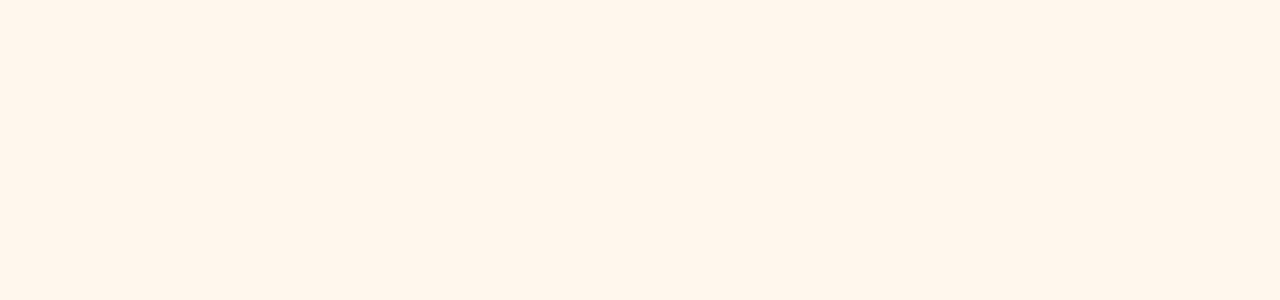
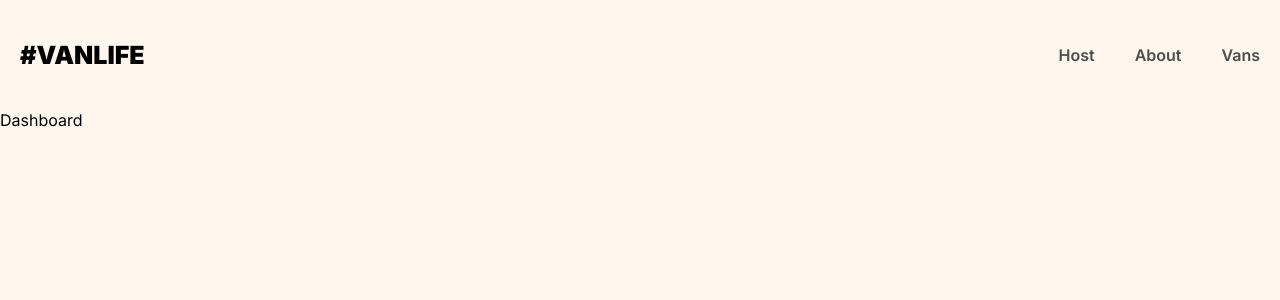
Before and after one commit to Mashha/vanLife_project, a React (Vite) app: page /host in a window 1280 px wide. Before the commit this address had no page. Shown: the top 300 px of the page. Built offline with nearby package versions, Linux system fonts and the light colour scheme; what miragejs would draw is missing.

Commit message:
added host pages

```diff
--- a/src/App.jsx
+++ b/src/App.jsx
@@ -1,11 +1,14 @@
 import { BrowserRouter, Routes, Route } from "react-router-dom";
 import About from "./components/About";
 import Home from "./components/Home";
-import Vans from "./components/Vans";
-import VanDetail from "./components/VanDetail";
+import Vans from "./components/vans/Vans";
+import VanDetail from "./components/vans/VanDetail";
 import "./App.css";
 import "./server";
 import Layout from "./components/Layout";
+import Dashboard from "./components/host/Dashboard";
+import Income from "./components/host/Income";
+import Reviews from "./components/host/Reviews";
 
 function App() {
   return (
@@ -16,6 +19,11 @@ function App() {
           <Route path="/about" element={<About />} />
           <Route path="/vans" element={<Vans />} />
           <Route path="/vans/:id" element={<VanDetail />} />
+
+          <Route path="/host" element={<Dashboard />} />
+          <Route path="/host/income" element={<Income />} />
+          <Route path="/host/reviews" element={<Reviews />} />
+
         </Route>
       </Routes>
     </BrowserRouter>
--- a/src/components/Nav.jsx
+++ b/src/components/Nav.jsx
@@ -10,6 +10,7 @@ function Nav() {
         </Link>
 
         <nav>
+          <Link to="/host">Host</Link>
           <Link to="/about">About</Link>
           <Link to="/vans">Vans</Link>
         </nav>
--- /dev/null
+++ b/src/components/host/Dashboard.jsx
@@ -0,0 +1,5 @@
+function Dashboard() {
+  return <div>Dashboard</div>;
+}
+
+export default Dashboard;
--- /dev/null
+++ b/src/components/host/Income.jsx
@@ -0,0 +1,5 @@
+function Income() {
+  return <div>Income</div>;
+}
+
+export default Income;
--- /dev/null
+++ b/src/components/host/Reviews.jsx
@@ -0,0 +1,5 @@
+function Reviews() {
+  return <div>Reviews</div>;
+}
+
+export default Reviews;
```
Also changed, not shown: src/components/vans/VanDetail.jsx (renamed from src/components/VanDetail.jsx), src/components/vans/Vans.jsx (renamed from src/components/Vans.jsx).
